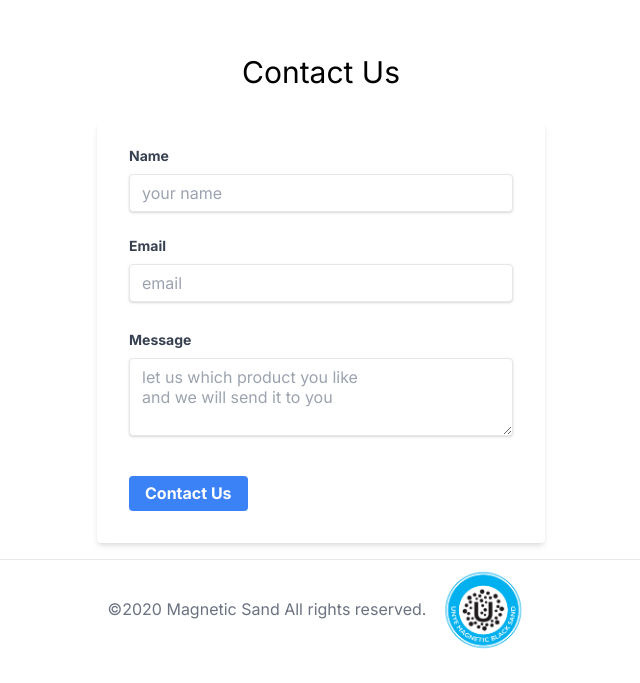
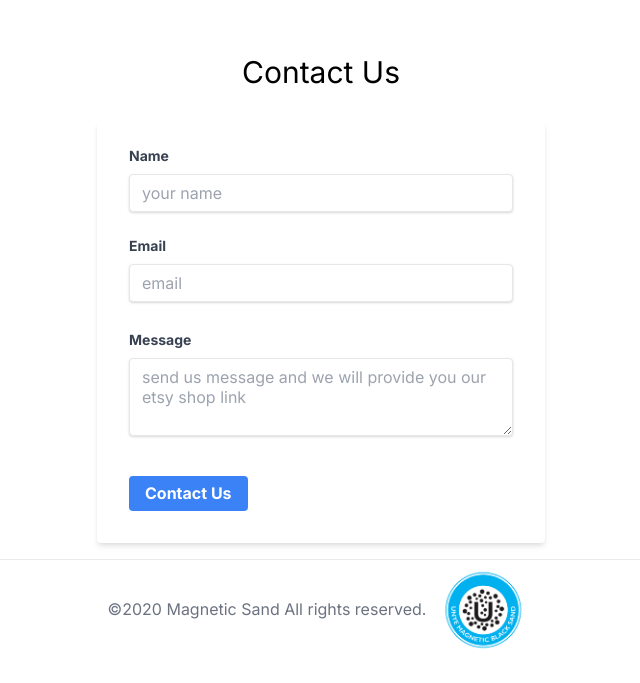
Before and after one commit to mertyjsx/magnetic-taslak, a Next.js app: page / in a window 1280 px wide. Shown: the part 7481-8164 px from the top of the page, without its empty margins (319-959 px from the left). Built offline with nearby package versions, Linux system fonts and the light colour scheme.

Commit message:
Update email.js

```diff
--- a/components/email.js
+++ b/components/email.js
@@ -73,8 +73,7 @@ setError("check email ,name or message")
                     <label  class="block text-gray-700 text-sm font-bold mb-2" for="message">
                     Message
         </label>
-                    <textarea value={message} rows={3}  class="shadow appearance-none border multiline  rounded w-full py-2 px-3 text-gray-700 mb-3 leading-tight focus:outline-none focus:shadow-outline" id="message" type="message" placeholder="let us which product you like
-and we will send it to you"  onChange={(e)=>setmessage(e.target.value)} />
+                    <textarea value={message} rows={3}  class="shadow appearance-none border multiline  rounded w-full py-2 px-3 text-gray-700 mb-3 leading-tight focus:outline-none focus:shadow-outline" id="message" type="message" placeholder="send us message and we will provide you our etsy shop link"  onChange={(e)=>setmessage(e.target.value)} />
 
                 </div>
                 <div class="flex items-center justify-between">
```
